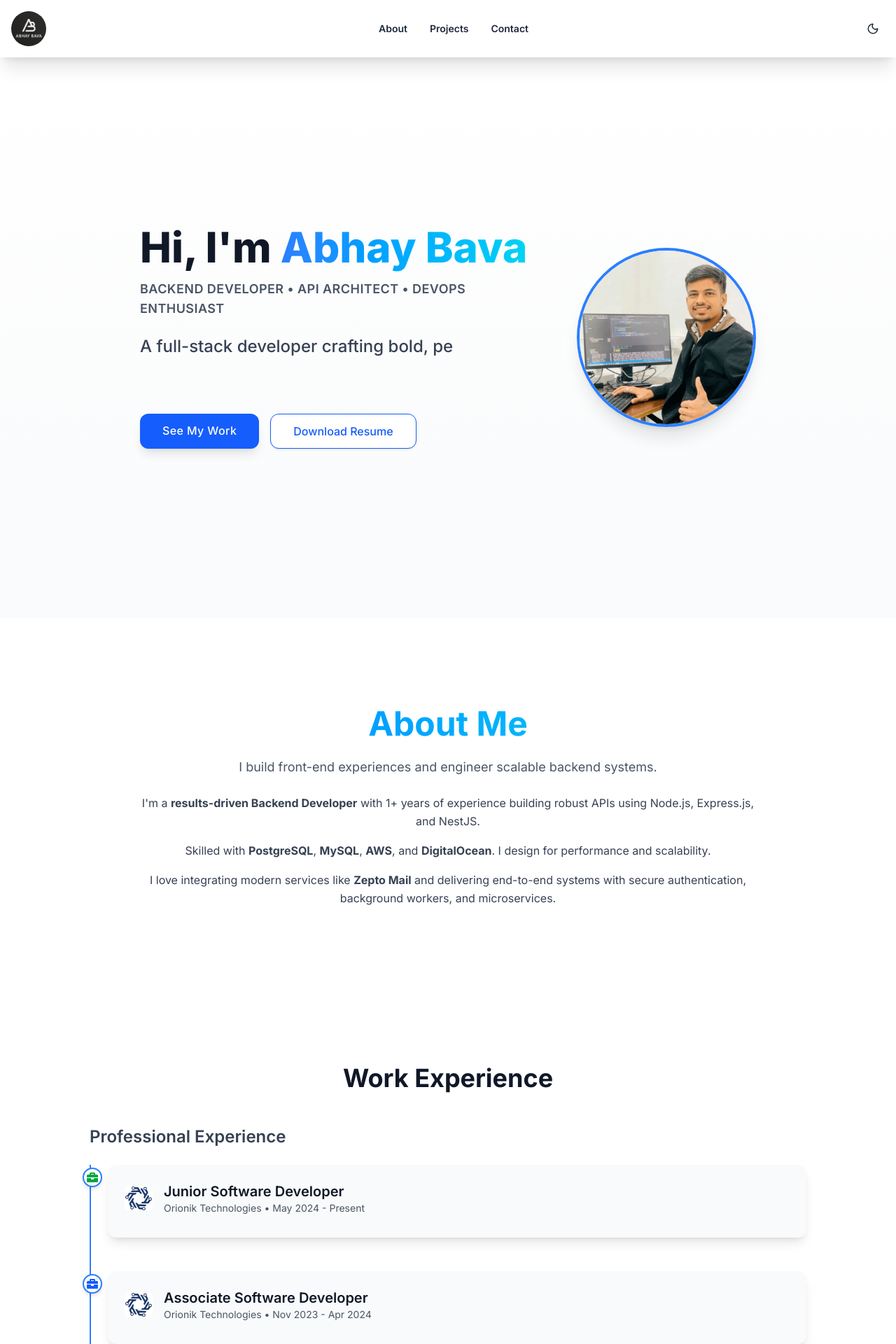
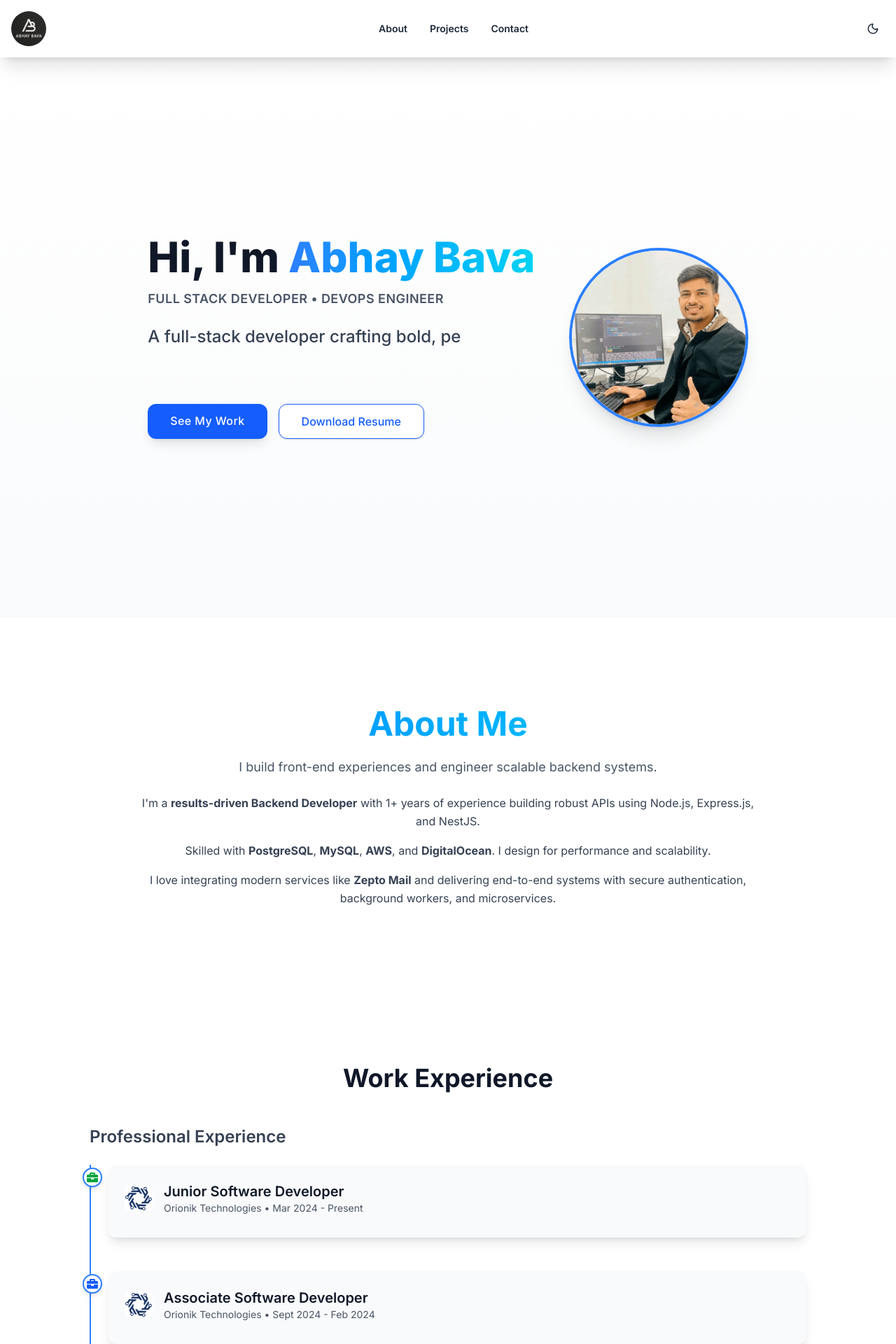
Before and after one commit to AbhayBava/portfolio, a Next.js app in the folder abhay-portfolio/: page / in a window 1280 px wide. Shown: the top 1920 px of the page at 70% size. Built offline with nearby package versions, Linux system fonts and the light colour scheme.

Commit message:
changes some code

```diff
--- a/abhay-portfolio/src/app/components/Hero.tsx
+++ b/abhay-portfolio/src/app/components/Hero.tsx
@@ -7,7 +7,7 @@
   "A full-stack developer crafting bold, performant, and scalable apps.",
   "Focused on clean code and creative solutions.",
   "Building modern products with precision and care.",
-  "Turning ideas into beautiful user experiences.",
+  "Turning ideas into real time worlds with code.",
 ];
 
 export default function Hero() {
@@ -100,7 +100,7 @@
             variants={heroVariants}
             className="mt-4 text-md sm:text-lg text-gray-600 dark:text-gray-400 tracking-wide uppercase font-semibold"
           >
-            Backend Developer • API Architect • DevOps Enthusiast
+            Full Stack Developer • DevOps Engineer
           </motion.p>
 
           <motion.p
--- a/abhay-portfolio/src/app/components/WorkExperience.tsx
+++ b/abhay-portfolio/src/app/components/WorkExperience.tsx
@@ -10,7 +10,7 @@
   {
     role: "Junior Software Developer",
     company: "Orionik Technologies",
-    date: "May 2024 - Present",
+    date: "Mar 2024 - Present",
     description:
       "Promoted to Junior Developer, leading features for customer onboarding, scaling APIs, and DevOps workflows.",
     icon: <FaBriefcase className="text-green-600" />,
@@ -20,7 +20,7 @@
   {
     role: "Associate Software Developer",
     company: "Orionik Technologies",
-    date: "Nov 2023 - Apr 2024",
+    date: "Sept 2024 - Feb 2024",
     description:
       "Worked on backend services in Node.js, contributed to core APIs, and optimized DB queries.",
     icon: <FaBriefcase className="text-blue-600" />,
```
